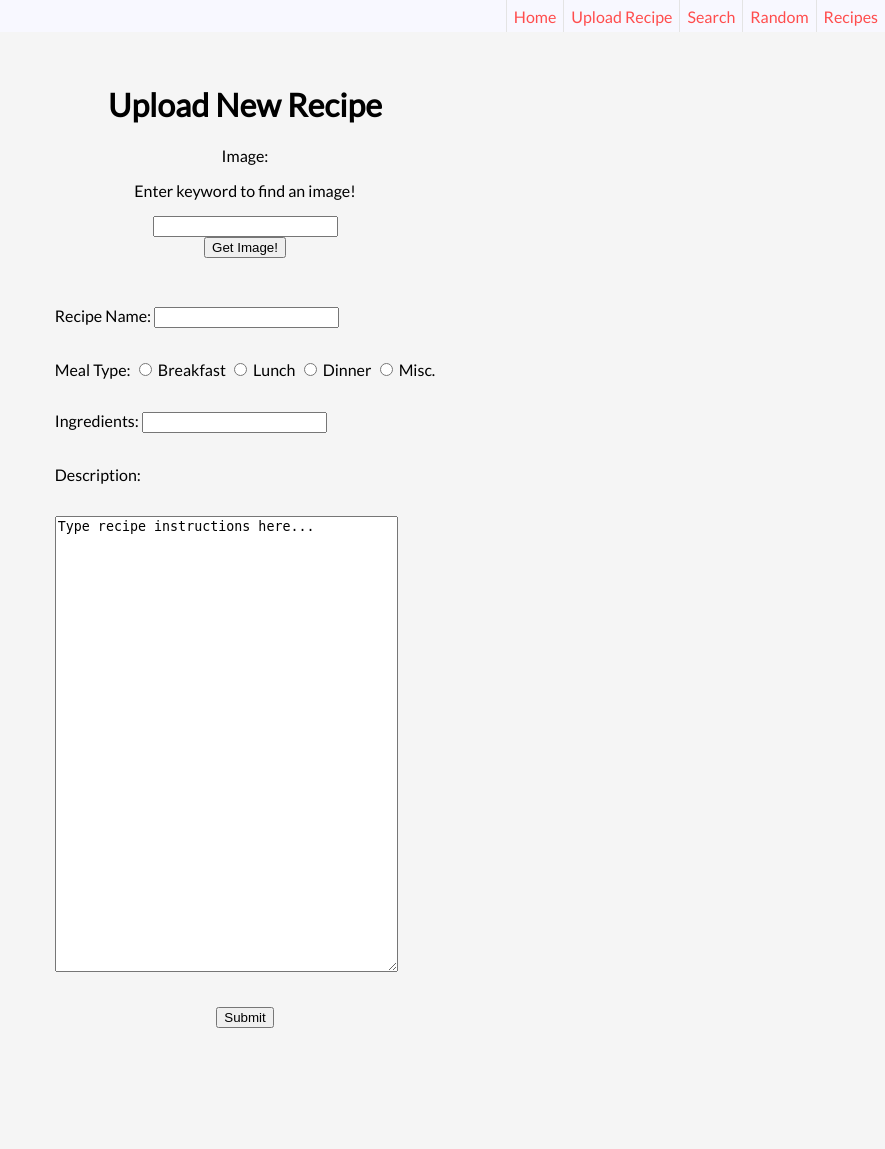
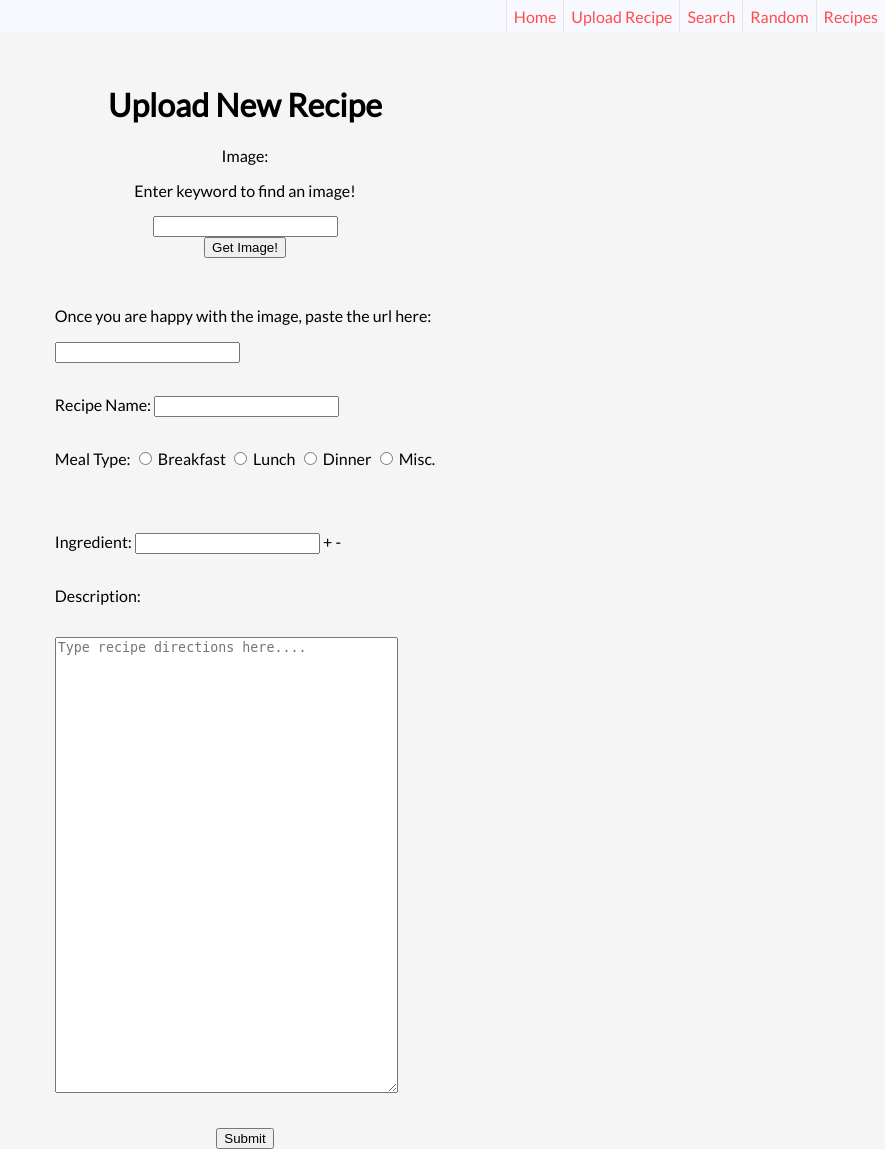
Before and after one commit to faginr/Stir-Frynd, a Flask app: template templates/upload.html in a window 1280 px wide. Shown: the whole page, without its empty margins (395-1280 px from the left). Before the commit the page ends 1028 px from the top, so only its background shows below. Run offline with Flask 2, Linux system fonts and the light colour scheme; the template is opened without the code that fills it, so the values that code supplies are empty.

Commit message:
Added ability to add more ingredients

```diff
--- a/app.py
+++ b/app.py
@@ -21,19 +21,55 @@ def index():
     return render_template('index.html')
 
 
-@app.route('/upload')
+@app.route('/upload/', methods=('GET', 'POST'))
 def upload():
+
+    if request.method == 'POST':
+        title = request.form['title']
+        type = request.form['type']
+        instructions = request.form['instructions']
+        img = request.form['img']
+
+        if not title:
+            flash('Title is required')
+        # elif not type:
+        #     flash('Meal type is required')
+        elif not instructions:
+            flash('Description is required')
+
+        else:
+            conn = get_db_conn()
+            conn.execute('INSERT INTO recipes (title, type, instructions, img) VALUES (?,?,?,?)', (title, type, instructions,img))
+            conn.commit()
+            flash('Upload Successful')
+            conn.close()
+            return render_template('show.html')
+
     return render_template('upload.html')
 
-@app.route('/search')
+@app.route('/search/')
 def search():
     return render_template('search.html')
 
-@app.route('/random')
-def random():
-    return render_template('random.html')
+@app.route('/random_recipe/', methods=('GET', 'POST'))
+def random_recipe():
+    # random.seed()
+    # num = random.randint(0,3)
+    # conn = get_db_conn()
+    # recipe = conn.execute('SELECT id FROM recipes WHERE id = ?', [num]).fetchall()
+    # conn.close()
+    if request.method == 'POST':
+        conn = get_db_conn()
+        recipes = conn.execute('SELECT * FROM recipes ORDER BY RANDOM() LIMIT 1').fetchall()
+        conn.close()
+        return render_template('random_recipe.html', recipes=recipes)
 
-@app.route('/show')
+    conn = get_db_conn()
+    recipes = conn.execute('SELECT * FROM recipes ORDER BY RANDOM() LIMIT 1').fetchall()
+    conn.close()
+    return render_template('random_recipe.html', recipes=recipes)
+
+@app.route('/show/')
 def show():
     conn = get_db_conn()
     recipes = conn.execute('SELECT * FROM recipes').fetchall()
--- a/static/style.css
+++ b/static/style.css
@@ -132,6 +132,15 @@ nav a {
     margin-top: 2rem;
 }
 
+#ingredients {
+    display: flex;
+    flex-direction: column;
+}
+
+.image-container {
+    display: flex;
+}
+
 #upload-submit{
     display: flex;
     justify-content: center;
--- a/templates/base.html
+++ b/templates/base.html
@@ -21,7 +21,7 @@
         <a href="{{url_for('index')}}">Home</a>
         <a href="{{url_for('upload')}}">Upload Recipe</a>
         <a href="{{url_for('search')}}">Search</a>
-        <a href="{{url_for('random')}}">Random</a>
+        <a href="{{url_for('random_recipe')}}">Random</a>
         <a href="{{url_for('show')}}">Recipes</a>
     </nav>
 
@@ -31,6 +31,12 @@
 
     </div>
 
+    <div>
+        {% for message in get_flashed_messages() %}
+        <div class="alert">{{message}}</div>
+        {% endfor %}
+    </div>
+
 </body>
 {% block javascript %} {% endblock %}
 </html>
--- a/templates/index.html
+++ b/templates/index.html
@@ -29,7 +29,7 @@
                 <i class="fa-solid fa-question"></i>
                 <h3 class="card-title">Get Inspired</h3>
                 <p class="card-blurb">Show a random recipe for inspiration</p>
-                <a href="{{url_for('random')}}" class="hotlink">Go!</a>
+                <a href="{{url_for('random_recipe')}}" class="hotlink">Go!</a>
             </div>
 
         </div>
--- a/templates/upload.html
+++ b/templates/upload.html
@@ -10,63 +10,97 @@
   <p>Enter keyword to find an image!</p>
   <input id="keyword" type="text" />
   <button id="image-btn">Get Image!</button>
+  <span id="url-output"></span>
 </div>
 
 <div class="upload-form">
-  <form action="">
+  <form action="" method="post">
     <div>
-
+        <p>Once you are happy with the image, paste the url here:</p>
+        <input type="text" name="img" value="{{request.form['img']}}"></input>
     </div>
     <div>
       <label for="title">Recipe Name:</label>
-      <input type="text" />
+      <input type="text" name="title" value="{{request.form['title']}}"></input>
     </div>
     <div>
       <label for="type">Meal Type:</label>
 
-      <input type="radio" name="type" id="breakfast" />
+      <input type="radio" name="type" id="breakfast" value="0"></input>
       <label for="breakfast">Breakfast</label>
 
-      <input type="radio" name="type" id="lunch" />
+      <input type="radio" name="type" id="lunch" value="1"></input>
       <label for="lunch">Lunch</label>
 
-      <input type="radio" name="type" id="dinner" />
+      <input type="radio" name="type" id="dinner" value="2"></input>
       <label for="dinner">Dinner</label>
-      <input type="radio" name="type" id="misc" />
+      <input type="radio" name="type" id="misc" value="3"></input>
       <label for="misc">Misc.</label>
     </div>
-    <div>
-      <label for="ingredients">Ingredients:</label>
-      <input type="text" />
+    <div id="ingredients">
+        <div class="ingredient-container">
+            <label name="ingredient-label" for="ingredient1">Ingredient:</label>
+            <input name="ingredient" type="text"></input>
+            <span name="plus" class="plus" onclick="addField()">+</span>
+            <span name="minus"class="minus">-</span>
+        </div>
     </div>
     <div>
       <label for="description">Description:</label>
     </div>
     <div>
-      <textarea name="description" id="description" cols="40" rows="30">
-Type recipe instructions here...</textarea
+      <textarea name="instructions" id="description" cols="40" rows="30" placeholder="Type recipe directions here....">{{request.form['instructions']}}</textarea
       >
     </div>
     <div id="upload-submit">
-      <input type="submit" />
+      <button type="submit">Submit</button>
     </div>
   </form>
 </div>
-{% endblock %} {% block javascript %}
+{% endblock %}
+
+{% block javascript %}
 <script>
   let btn = document.querySelector("#image-btn");
-  // let image = document.querySelector("#image");
   let keyword = document.querySelector("#keyword");
+  let ingredients = document.querySelector("#ingredients")
+
+
+  function addField(){
+      let newIngredient = document.createElement("div")
+      newIngredient.classList.add("ingredient-container")
+
+      let newLabel = document.createElement("label");
+      let newInput = document.createElement("input");
+    //   let newPlus = document.createElement("span");
+    //   let newMinus = document.createElement("span");
+      newLabel.innerHTML = "Ingredient:"
+    //   newPlus.innerHTML = "+"
+    //   newMinus.innerHTML = "-"
+
+      newIngredient.appendChild(newLabel);
+      newIngredient.appendChild(newInput);
+    //   newIngredient.appendChild(newPlus);
+    //   newIngredient.appendChild(newMinus);
+
+      document.querySelector("#ingredients").appendChild(newIngredient);
+  }
+
+//   function removeField(){
+
+//   }
 
   btn.addEventListener("click", function () {
-    debugger;
     let word = keyword.value;
     let url = "https://source.unsplash.com/random/350x300/?" + word;
     console.log(url);
     document.querySelector("#image").src = url;
     document.querySelector("#image").style.display = "block";
-    document.querySelector("#img-url").innerHTML = url;
+    document.querySelector("#url-output").innerHTML = url;
   });
+
+
+
 </script>
 
 {% endblock %}
```
Also changed, not shown: templates/random.html (deleted, +0 -17 lines), templates/random_recipe.html (added, +45 -0 lines), database.db.
